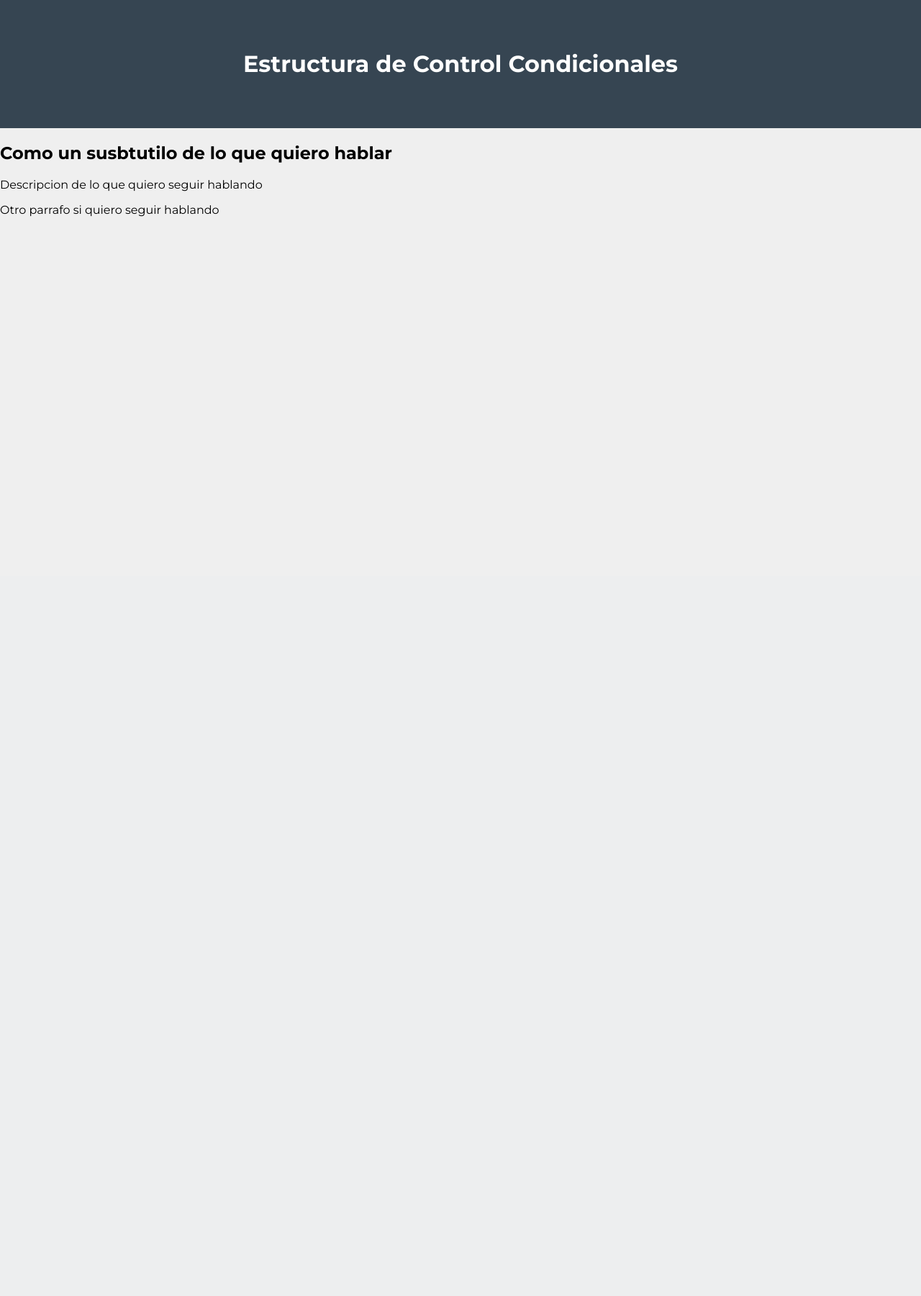
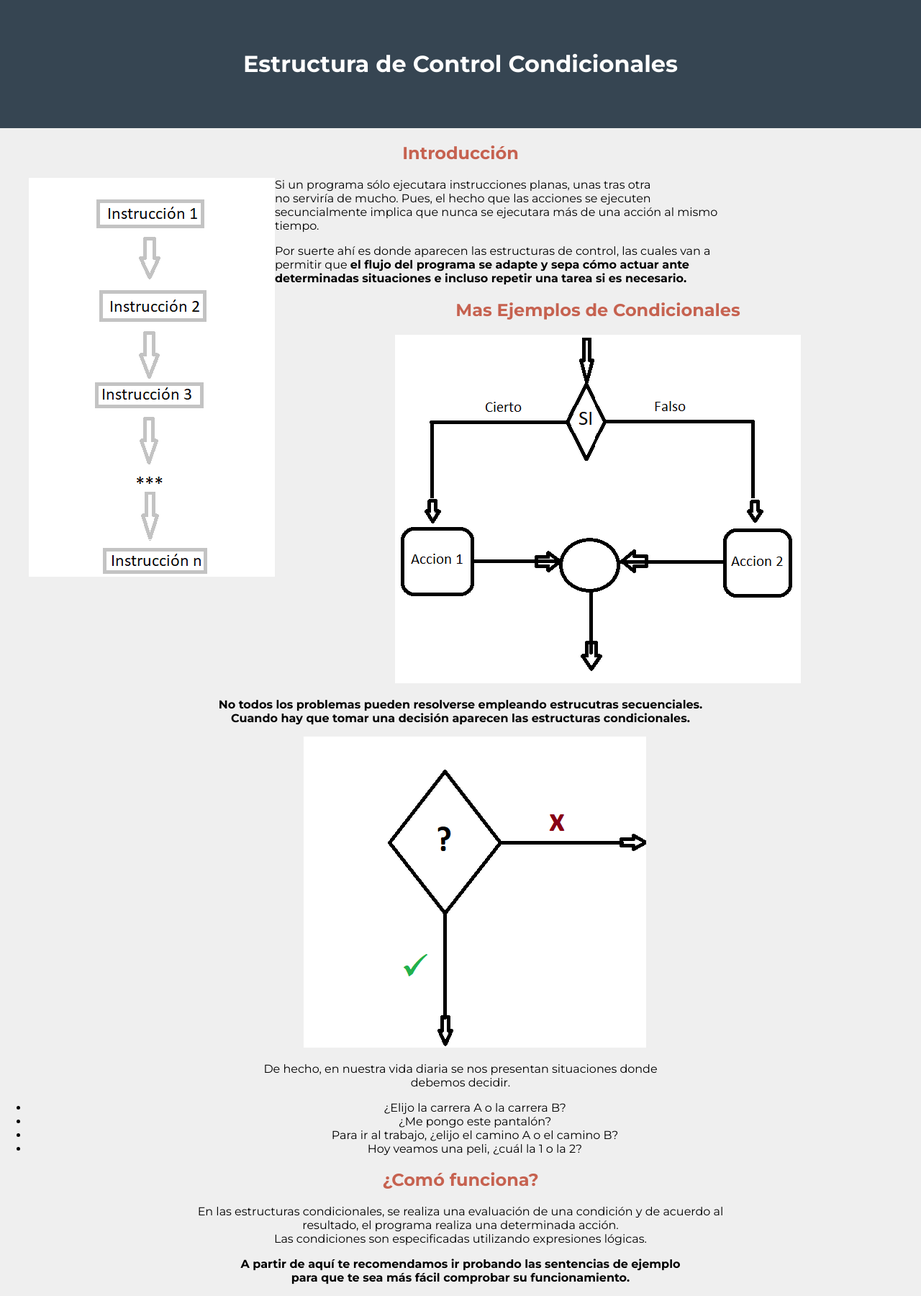
Before and after one commit to Rataricc/InfoPython, a Django app: page /Usuarios/condicionales/ in a window 1280 px wide. Shown: the whole page at 72% size. Before the commit the page ends 301 px from the top, so only its background shows below. Run offline with Django 4.2, Linux system fonts and the light colour scheme; the visitor is signed in with stand-in values (Sample User, id 1).

Commit message:
Estoy modificando el template de condicionales.html - ver problema en su archivo css modificado tambien.

```diff
--- a/src/static/css/condicionales.css
+++ b/src/static/css/condicionales.css
@@ -17,3 +17,12 @@ header h1 {
 	font-size: 1,25rem;
 	text-align: center;
 }
+
+.left {
+	float: left;
+}
+
+
+.right {
+	float: right;
+}
--- a/src/templates/usuarios/condicionales.html
+++ b/src/templates/usuarios/condicionales.html
@@ -14,10 +14,65 @@
 	</header>
 	<section>
 		<article class="post">
-			<h2>Como un susbtutilo de lo que quiero hablar</h2>
-			<p>Descripcion de lo que quiero seguir hablando</p>
-			<!--aca va una imagen si quiero-->
-			<p>Otro parrafo si quiero seguir hablando</p>
+			<center>
+				<h2 style="color: #C66250;">Introducción</h2>
+			</center>
+			<div class="container">
+				<ul>
+					<img src="{% static 'img/parablog2.jpg'%}" class="left"> <!--Ver despues por que no se actualiza-->
+					<p>
+						Si un programa sólo ejecutara instrucciones planas, unas tras otra <br>
+						no serviría de mucho. Pues, el hecho que las acciones se ejecuten <br>
+						secuncialmente implica que nunca se ejecutara más de una acción al mismo <br>
+						tiempo.
+					</p>
+					<p>
+						Por suerte ahí es donde aparecen las estructuras de control, las cuales van a <br>
+						permitir que <strong>el flujo del programa se adapte y sepa cómo actuar ante <br>
+						determinadas situaciones e incluso repetir una tarea si es necesario.</strong>
+					</p>
+				</ul>
+			</div>
+		</article>
+		<article class="post">
+			<center>
+				<h2 style="color: #C66250;">Mas Ejemplos de Condicionales</h2>
+				<ul>
+					<img src="{% static 'img/parablog3.jpg'%}">
+				</ul>
+				<p>
+					<strong>No todos los problemas pueden resolverse empleando estrucutras secuenciales. <br>
+					Cuando hay que tomar una decisión aparecen las estructuras condicionales.</strong>
+					<ul>
+						<img src="{% static 'img/parablog4.jpg'%}">
+					</ul>
+				</p>
+				<p>
+					De hecho, en nuestra vida diaria se nos presentan situaciones donde <br>
+					debemos decidir.
+					<ul>
+						<li>¿Elijo la carrera A o la carrera B?</li>
+						<li>¿Me pongo este pantalón?</li>
+						<li>Para ir al trabajo, ¿elijo el camino A o el camino B?</li>
+						<li>Hoy veamos una peli, ¿cuál la 1 o la 2?</li>
+					</ul>
+				</p>
+				<h2 style="color: #C66250;">¿Comó funciona?</h2>
+				<p>
+					En las estructuras condicionales, se realiza una evaluación de una condición y de acuerdo al <br>
+					resultado, el programa realiza una determinada acción. <br>
+					Las condiciones son especificadas utilizando expresiones lógicas.
+				</p>
+			</center>
+		</article>
+		<article class="post">
+			<center>
+				<p>
+					<strong>A partir de aquí te recomendamos ir probando las sentencias de ejemplo <br>
+					para que te sea más fácil comprobar su funcionamiento.</strong>
+				</p>
+				<!--Sigue... seguir modificando despues, ver tambien el tema del padding; y tambien su archivo css del mismo-->
+			</center>
 		</article>
 	</section>
 </body>
```
